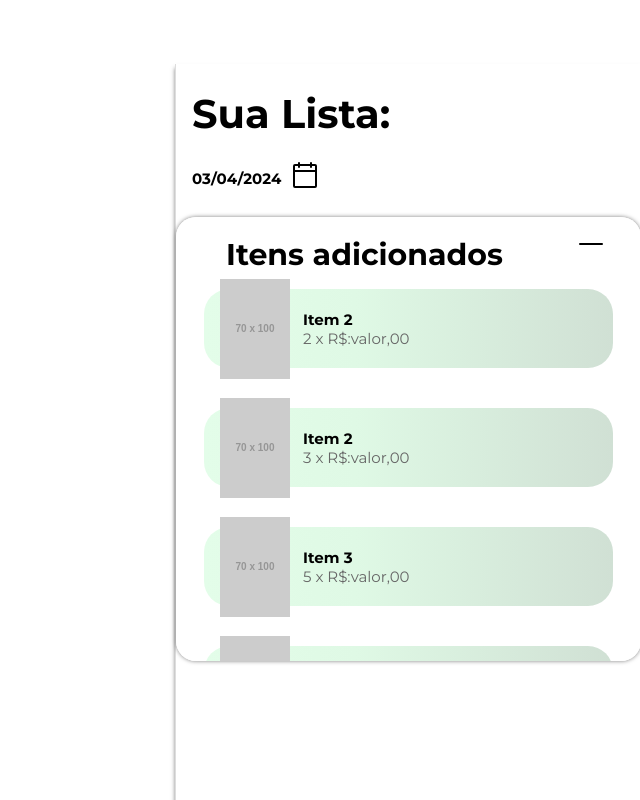
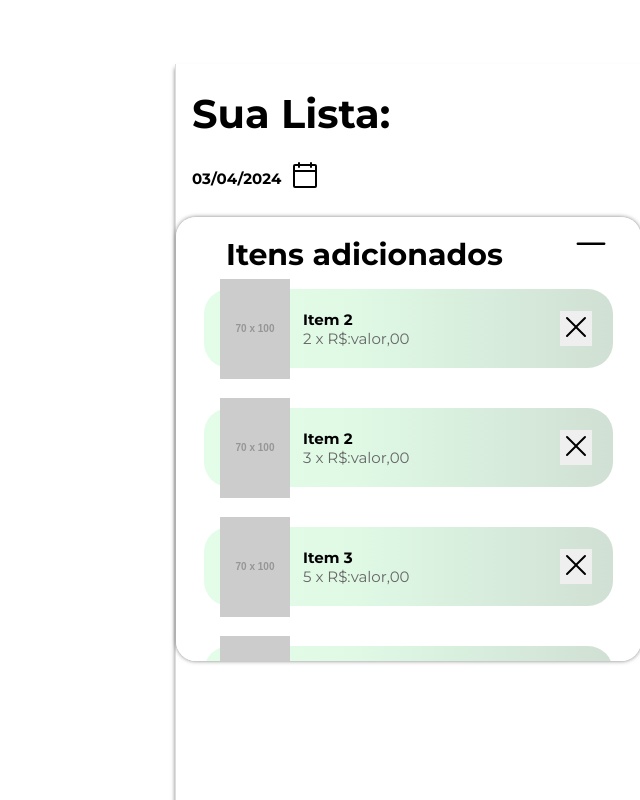
Before and after one commit to ckzpedro/mktg_web, a React (Vite) app: page / in a window 1280 px wide. In both pictures the pointer is over the button 1230 px from the left and 245 px from the top of the page. Shown: the whole page, without its empty margins (640-1280 px from the left). Built offline with nearby package versions, Linux system fonts and the light colour scheme; the HTML template or start-up script is replaced by a standard one.

Commit message:
button style changes

```diff
--- a/src/components/CardList.tsx
+++ b/src/components/CardList.tsx
@@ -1,4 +1,5 @@
 import styles from './styles/CardList.module.css';
+import { X } from '@phosphor-icons/react'
 
 interface CardProps {
     title: string;
@@ -17,6 +18,10 @@ export default function CardList({ title, quantity, image, cost }: CardProps) {
         <h1 className={styles.card_title}>{title}</h1>
         <p className={styles.card_values}>{`${quantity} x ${cost}`}</p>
       </div>
+      <button className={styles.delete_button}>
+        <X size={32}/>
+      </button>
+
     </div>
   )
 }
--- a/src/components/styles/AddedItens.module.css
+++ b/src/components/styles/AddedItens.module.css
@@ -30,6 +30,11 @@
     border: none;
     transition-duration: 1s;
     background-color: white;
+}
+
+.button:hover{
+    color: rgb(0, 0, 0);
+    transform: scale(1.20);
 }
 
 
--- a/src/components/styles/CardList.module.css
+++ b/src/components/styles/CardList.module.css
@@ -25,3 +25,14 @@
     font-size: 15px;
     color: #666;
 }
+
+.delete_button{
+    margin-left: 150px;
+    cursor: pointer;
+    transition-duration: 1s;
+}
+
+.delete_button:hover{
+    color: rgb(0, 0, 0);
+    transform: scale(1.20);
+}
```
